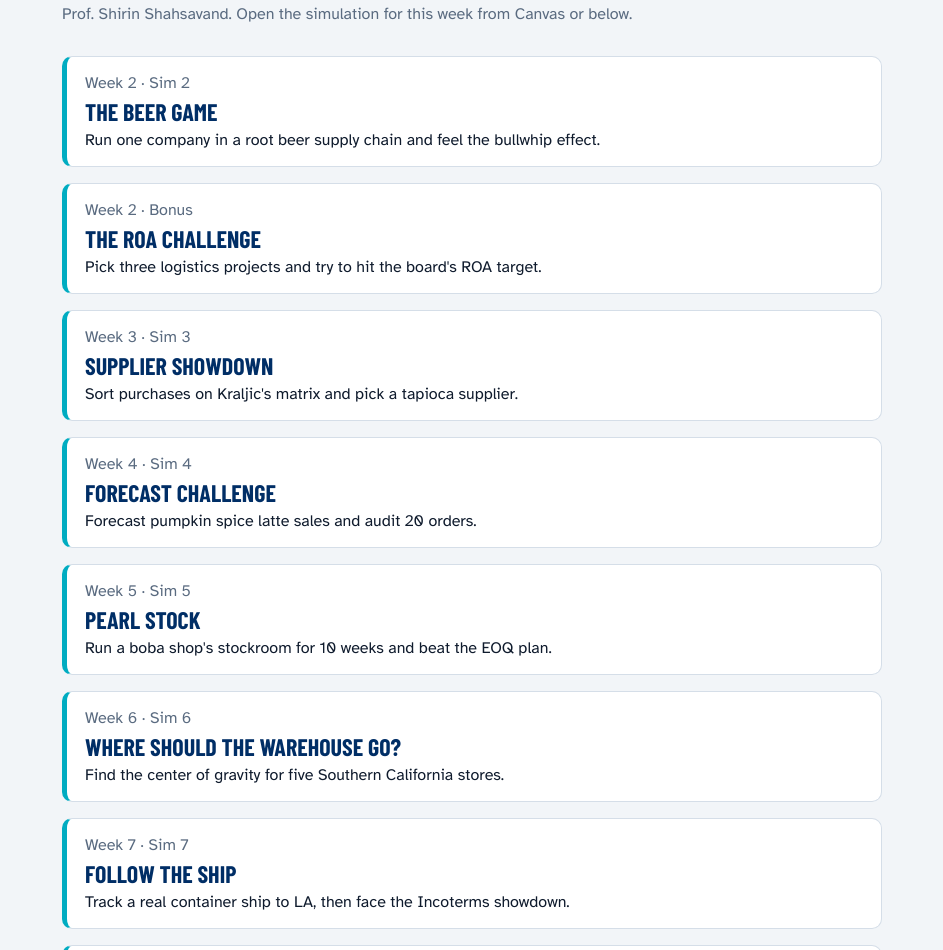
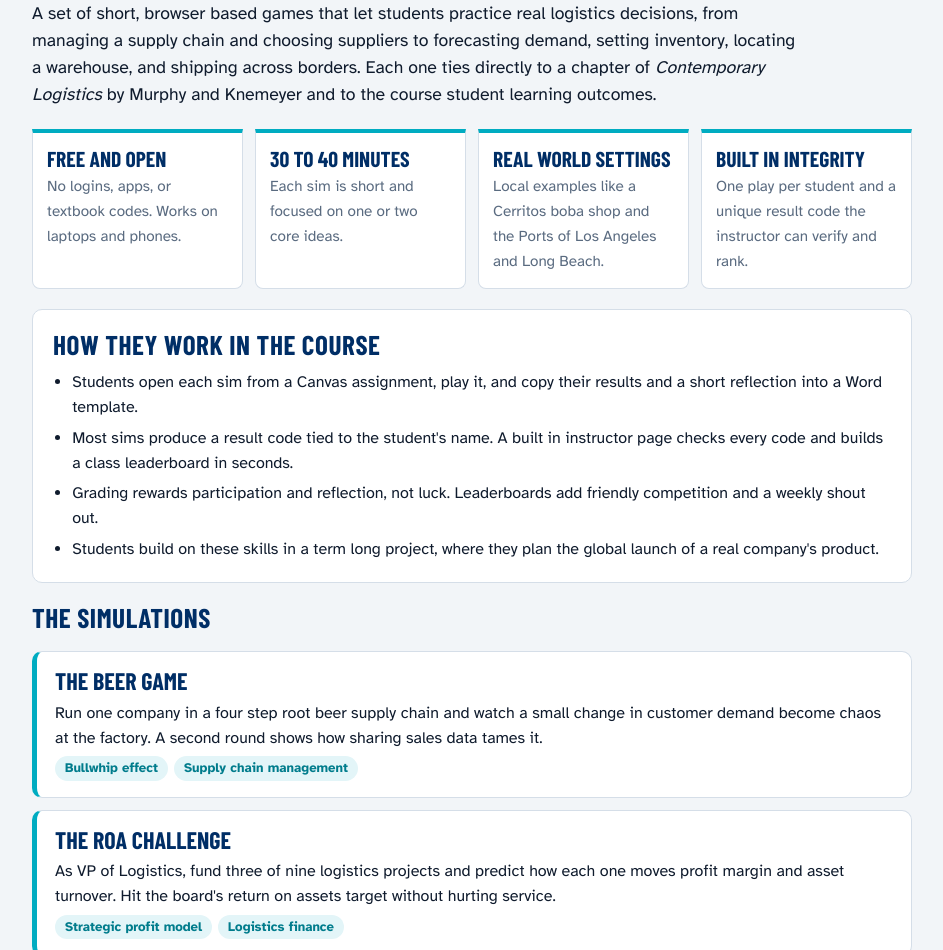
Before and after one commit to profshirin/ba155, a plain HTML site: page index.html in a window 1280 px wide. Shown: the part 157-1107 px from the top of the page, without its empty margins (168-1111 px from the left). Drawn offline with nearby package versions, Linux system fonts and the light colour scheme.

Commit message:
Update title, meta description, and styles in index.html
Updated the title and added a meta description for better SEO. Enhanced styling and layout for improved readability and user experience.

```diff
--- a/index.html
+++ b/index.html
@@ -3,34 +3,88 @@
 <head>
 <meta charset="utf-8">
 <meta name="viewport" content="width=device-width, initial-scale=1">
-<title>BA 155 Simulations</title>
+<title>BA 155 Logistics Simulations</title>
+<meta name="description" content="Interactive logistics simulations built by Prof. Shirin Shahsavand for BA 155 Introduction to Global Logistics at Cerritos College.">
 <link rel="stylesheet" href="https://fonts.googleapis.com/css2?family=Atkinson+Hyperlegible:wght@400;700&family=Barlow+Condensed:wght@600;700&display=swap">
 <style>
-:root{--bg:#F2F5F8;--panel:#fff;--ink:#0F1B2D;--muted:#5A6B80;--line:#D5DEE8;--navy:#002E66;--teal:#00ACC1}
-@media (prefers-color-scheme:dark){:root{--bg:#0B1420;--panel:#122033;--ink:#E8EEF5;--muted:#9AAABD;--line:#24364D;--navy:#8DB8FF;--teal:#35C8DB;color-scheme:dark}}
-body{margin:0;background:var(--bg);color:var(--ink);font-family:"Atkinson Hyperlegible",system-ui,sans-serif;padding:24px 16px 48px}
-.wrap{max-width:820px;margin:0 auto;display:grid;gap:16px}
-h1{font-family:"Barlow Condensed","Arial Narrow",sans-serif;font-size:clamp(2.4rem,7vw,3.6rem);text-transform:uppercase;color:var(--navy);margin:0}
-.eyebrow{font-family:"Barlow Condensed",sans-serif;font-weight:600;letter-spacing:.12em;text-transform:uppercase;color:var(--teal)}
-a.card{display:grid;gap:4px;background:var(--panel);border:1px solid var(--line);border-left:5px solid var(--teal);border-radius:10px;padding:16px 18px;color:var(--ink);text-decoration:none}
+:root{--bg:#F2F5F8;--panel:#fff;--ink:#0F1B2D;--muted:#5A6B80;--line:#D5DEE8;--navy:#002E66;--teal:#00ACC1;--teal-ink:#007C8C;--chip:#E3F5F8}
+@media (prefers-color-scheme:dark){:root{--bg:#0B1420;--panel:#122033;--ink:#E8EEF5;--muted:#9AAABD;--line:#24364D;--navy:#8DB8FF;--teal:#35C8DB;--teal-ink:#5FD6E6;--chip:#16323F;color-scheme:dark}}
+*{box-sizing:border-box}
+body{margin:0;background:var(--bg);color:var(--ink);font-family:"Atkinson Hyperlegible",system-ui,sans-serif;line-height:1.55;padding:28px 16px 56px}
+.wrap{max-width:880px;margin:0 auto;display:grid;gap:20px}
+.wrap>*{min-width:0}
+h1,h2{font-family:"Barlow Condensed","Arial Narrow",sans-serif;text-transform:uppercase;color:var(--navy);margin:0;line-height:1.05}
+h1{font-size:clamp(2.4rem,7vw,3.8rem)}
+h2{font-size:1.7rem;letter-spacing:.02em}
+p{margin:0}
+a{color:var(--teal-ink);font-weight:700}
+.eyebrow{font-family:"Barlow Condensed",sans-serif;font-weight:600;letter-spacing:.12em;text-transform:uppercase;color:var(--teal-ink)}
+.lead{font-size:1.1rem;max-width:68ch}
+.panel{background:var(--panel);border:1px solid var(--line);border-radius:10px;padding:20px;display:grid;gap:12px}
+.facts{display:grid;grid-template-columns:repeat(auto-fit,minmax(min(190px,100%),1fr));gap:12px}
+.fact{background:var(--panel);border:1px solid var(--line);border-top:4px solid var(--teal);border-radius:0 0 8px 8px;padding:14px}
+.fact b{display:block;font-family:"Barlow Condensed",sans-serif;font-size:1.35rem;color:var(--navy);text-transform:uppercase;line-height:1.1;margin-bottom:4px}
+.fact span{color:var(--muted);font-size:.95rem}
+.cards{display:grid;gap:12px}
+a.card{display:grid;gap:6px;background:var(--panel);border:1px solid var(--line);border-left:5px solid var(--teal);border-radius:10px;padding:16px 18px;color:var(--ink);text-decoration:none;font-weight:400}
 a.card:hover,a.card:focus-visible{border-color:var(--navy);outline:none}
-a.card b{font-family:"Barlow Condensed",sans-serif;font-size:1.5rem;text-transform:uppercase;color:var(--navy)}
+a.card b{font-family:"Barlow Condensed",sans-serif;font-size:1.5rem;text-transform:uppercase;color:var(--navy);line-height:1.1}
+.tags{display:flex;flex-wrap:wrap;gap:6px}
+.tag{background:var(--chip);color:var(--teal-ink);border-radius:999px;padding:2px 10px;font-size:.82rem;font-weight:700}
 .muted{color:var(--muted)}
+ul{margin:0;padding-left:1.2em;display:grid;gap:6px}
+.contact{border-left:5px solid var(--navy)}
+footer{color:var(--muted);font-size:.9rem;text-align:center}
 </style>
 </head>
 <body>
 <div class="wrap">
+
   <div class="eyebrow">Cerritos College · BA 155 Introduction to Global Logistics</div>
   <h1>Logistics simulations</h1>
-  <p class="muted">Prof. Shirin Shahsavand. Open the simulation for this week from Canvas or below.</p>
-  <a class="card" href="beer-game.html"><span class="muted">Week 2 · Sim 2</span><b>The Beer Game</b><span>Run one company in a root beer supply chain and feel the bullwhip effect.</span></a>
-  <a class="card" href="roa-challenge.html"><span class="muted">Week 2 · Bonus</span><b>The ROA Challenge</b><span>Pick three logistics projects and try to hit the board's ROA target.</span></a>
-  <a class="card" href="supplier-showdown.html"><span class="muted">Week 3 · Sim 3</span><b>Supplier Showdown</b><span>Sort purchases on Kraljic's matrix and pick a tapioca supplier.</span></a>
-  <a class="card" href="forecast-challenge.html"><span class="muted">Week 4 · Sim 4</span><b>Forecast Challenge</b><span>Forecast pumpkin spice latte sales and audit 20 orders.</span></a>
-  <a class="card" href="pearl-stock.html"><span class="muted">Week 5 · Sim 5</span><b>Pearl Stock</b><span>Run a boba shop's stockroom for 10 weeks and beat the EOQ plan.</span></a>
-  <a class="card" href="warehouse-locator.html"><span class="muted">Week 6 · Sim 6</span><b>Where Should the Warehouse Go?</b><span>Find the center of gravity for five Southern California stores.</span></a>
-  <a class="card" href="follow-the-ship.html"><span class="muted">Week 7 · Sim 7</span><b>Follow the Ship</b><span>Track a real container ship to LA, then face the Incoterms showdown.</span></a>
-  <a class="card" href="ship-it.html"><span class="muted">Week 8 · Sim 8</span><b>Ship It</b><span>Price one box with USPS, UPS, and FedEx, then run the dispatcher's desk.</span></a>
+  <p class="lead">A set of short, browser based games that let students practice real logistics decisions, from managing a supply chain and choosing suppliers to forecasting demand, setting inventory, locating a warehouse, and shipping across borders. Each one ties directly to a chapter of <em>Contemporary Logistics</em> by Murphy and Knemeyer and to the course student learning outcomes.</p>
+
+  <div class="facts">
+    <div class="fact"><b>Free and open</b><span>No logins, apps, or textbook codes. Works on laptops and phones.</span></div>
+    <div class="fact"><b>30 to 40 minutes</b><span>Each sim is short and focused on one or two core ideas.</span></div>
+    <div class="fact"><b>Real world settings</b><span>Local examples like a Cerritos boba shop and the Ports of Los Angeles and Long Beach.</span></div>
+    <div class="fact"><b>Built in integrity</b><span>One play per student and a unique result code the instructor can verify and rank.</span></div>
+  </div>
+
+  <div class="panel">
+    <h2>How they work in the course</h2>
+    <ul>
+      <li>Students open each sim from a Canvas assignment, play it, and copy their results and a short reflection into a Word template.</li>
+      <li>Most sims produce a result code tied to the student's name. A built in instructor page checks every code and builds a class leaderboard in seconds.</li>
+      <li>Grading rewards participation and reflection, not luck. Leaderboards add friendly competition and a weekly shout out.</li>
+      <li>Students build on these skills in a term long project, where they plan the global launch of a real company's product.</li>
+    </ul>
+  </div>
+
+  <h2>The simulations</h2>
+  <div class="cards">
+    <a class="card" href="beer-game.html"><b>The Beer Game</b><span>Run one company in a four step root beer supply chain and watch a small change in customer demand become chaos at the factory. A second round shows how sharing sales data tames it.</span><span class="tags"><span class="tag">Bullwhip effect</span><span class="tag">Supply chain management</span></span></a>
+    <a class="card" href="roa-challenge.html"><b>The ROA Challenge</b><span>As VP of Logistics, fund three of nine logistics projects and predict how each one moves profit margin and asset turnover. Hit the board's return on assets target without hurting service.</span><span class="tags"><span class="tag">Strategic profit model</span><span class="tag">Logistics finance</span></span></a>
+    <a class="card" href="supplier-showdown.html"><b>Supplier Showdown</b><span>Sort a boba shop's purchases on Kraljic's matrix, score three tapioca suppliers with a weighted scorecard, and test the sourcing plan against a surprise supply shock.</span><span class="tags"><span class="tag">Procurement</span><span class="tag">Supplier selection</span><span class="tag">Supply risk</span></span></a>
+    <a class="card" href="forecast-challenge.html"><b>Forecast Challenge</b><span>Forecast next week's pumpkin spice latte sales with moving averages and judgment, then audit 20 orders to find the fill rate and perfect order rate.</span><span class="tags"><span class="tag">Demand forecasting</span><span class="tag">Customer service metrics</span></span></a>
+    <a class="card" href="pearl-stock.html"><b>Pearl Stock</b><span>Run a boba shop's stockroom for 10 weeks and try to beat the economic order quantity plan by balancing ordering, holding, and stockout costs.</span><span class="tags"><span class="tag">Inventory management</span><span class="tag">EOQ</span><span class="tag">Safety stock</span></span></a>
+    <a class="card" href="warehouse-locator.html"><b>Where Should the Warehouse Go?</b><span>Find the center of gravity for five Southern California stores, see what is really at that spot on the map, and compare it with real warehouse sites.</span><span class="tags"><span class="tag">Facility location</span><span class="tag">Center of gravity</span></span></a>
+    <a class="card" href="follow-the-ship.html"><b>Follow the Ship</b><span>Track a real container ship headed to Los Angeles or Long Beach, then take on a timed showdown on who pays and who carries the risk under Incoterms.</span><span class="tags"><span class="tag">International logistics</span><span class="tag">Ocean shipping</span><span class="tag">Incoterms</span></span></a>
+    <a class="card" href="ship-it.html"><b>Ship It</b><span>Price the same box with USPS, UPS, and FedEx, chart cost against speed, and score the carriers. Then price LTL freight and pick the right transportation mode at the dispatcher's desk.</span><span class="tags"><span class="tag">Transportation management</span><span class="tag">Carrier selection</span><span class="tag">Freight rates</span></span></a>
+  </div>
+
+  <div class="panel">
+    <h2>Trying them out</h2>
+    <p>Feel free to play any simulation. Each one allows one play per browser so students cannot replay for a better score. To look around more than once, open the page in a private or incognito window.</p>
+  </div>
+
+  <div class="panel contact">
+    <h2>About the instructor</h2>
+    <p>These simulations were designed and built by <strong>Prof. Shirin Shahsavand</strong> for BA 155 Introduction to Global Logistics at Cerritos College. I would love to hear your feedback, or talk about adapting them for other business courses.</p>
+    <p>Email <a href="mailto:sshahsavand@cerritos.edu">sshahsavand@cerritos.edu</a></p>
+  </div>
+
+  <footer>Cerritos College · Business Administration · 2026</footer>
 </div>
 </body>
 </html>
```
